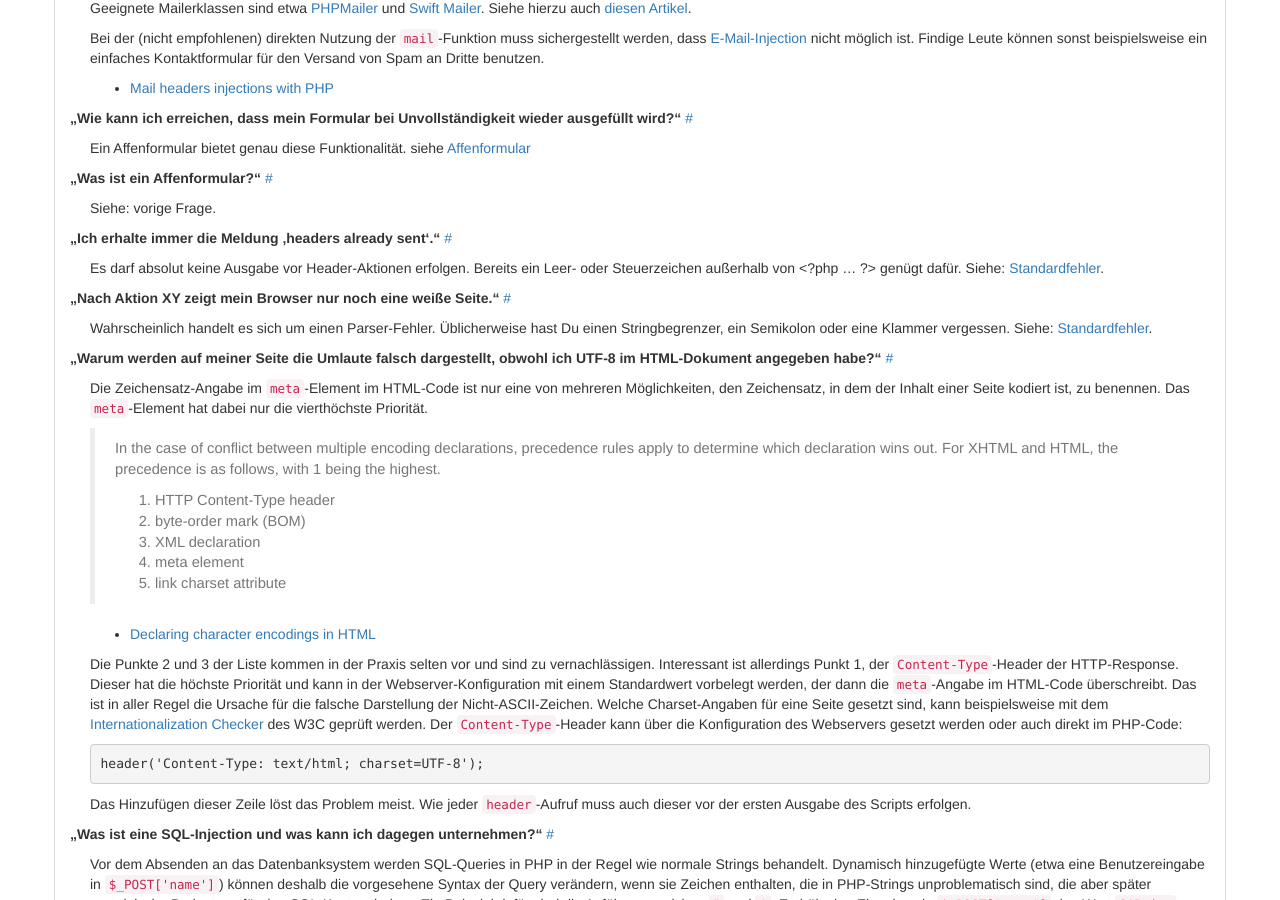
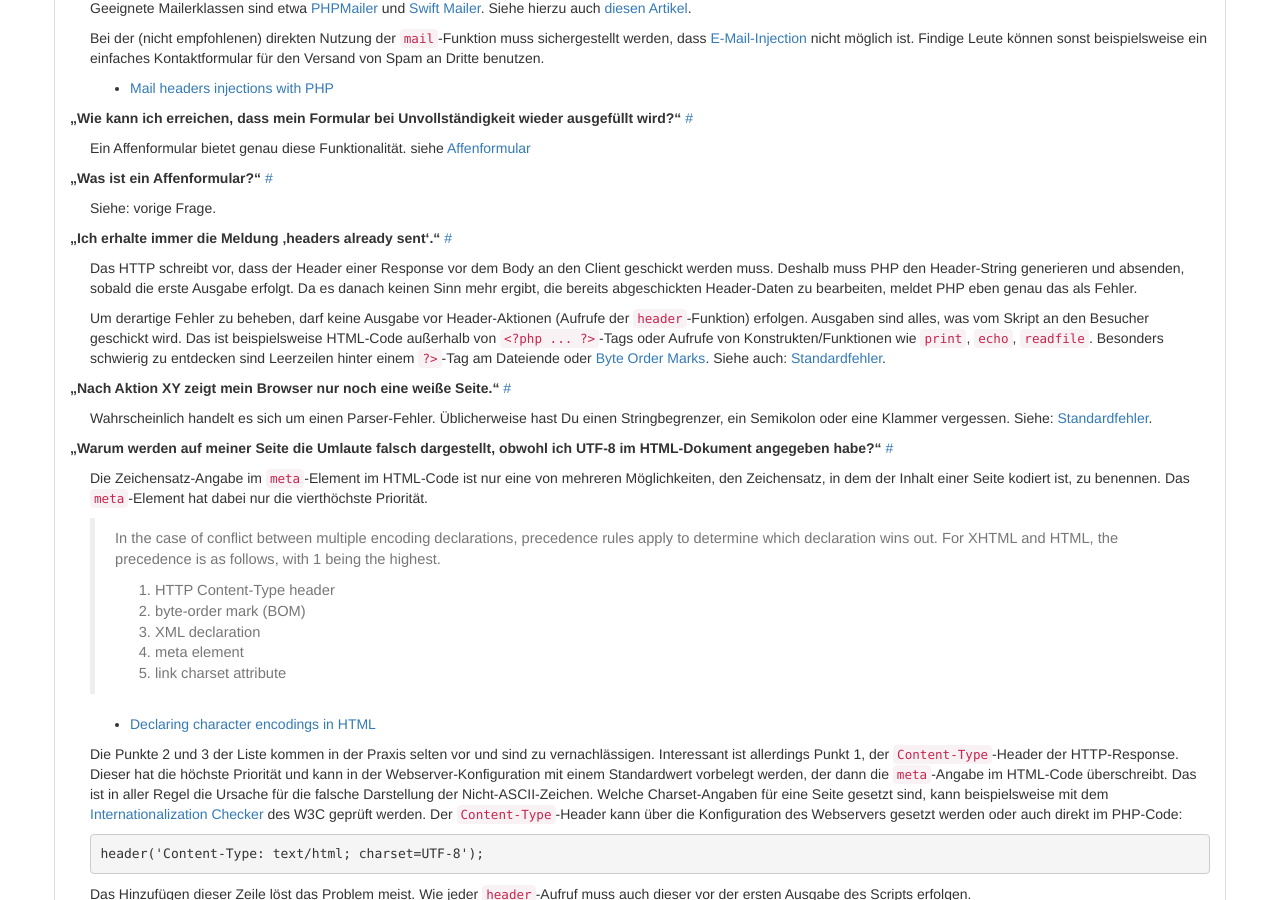
Before and after one commit to php-de/php-de.github.io, a Jekyll site: the page built from introduction/faq.md, in a window 1280 px wide and 900 px high, scrolled down 547 px. Built offline with Jekyll 4.4.1, drawn with Linux system fonts in a browser that asks for light colours; nearby versions of some CDN libraries.

Commit message:
FAQ - Headers already sent erweitert

```diff
--- a/introduction/faq.md
+++ b/introduction/faq.md
@@ -96,8 +96,19 @@ Siehe: vorige Frage.
 
 <div style="margin-left: 20px;">
 
-Es darf absolut keine Ausgabe vor Header-Aktionen erfolgen. Bereits ein Leer-
-oder Steuerzeichen außerhalb von <?php ... ?> genügt dafür. Siehe:
+Das HTTP schreibt vor, dass der Header einer Response vor dem Body an den
+Client geschickt werden muss. Deshalb muss PHP den Header-String generieren
+und absenden, sobald die erste Ausgabe erfolgt. Da es danach keinen Sinn
+mehr ergibt, die bereits abgeschickten Header-Daten zu bearbeiten, meldet
+PHP eben genau das als Fehler.
+
+Um derartige Fehler zu beheben, darf keine Ausgabe vor Header-Aktionen
+(Aufrufe der `header`-Funktion) erfolgen. Ausgaben sind alles, was vom
+Skript an den Besucher geschickt wird. Das ist beispielsweise HTML-Code
+außerhalb von `<?php ... ?>`-Tags oder Aufrufe von Konstrukten/Funktionen
+wie `print`, `echo`, `readfile`. Besonders schwierig zu entdecken sind
+Leerzeilen hinter einem `?>`-Tag am Dateiende oder [Byte Order
+Marks](https://de.wikipedia.org/wiki/Byte_Order_Mark). Siehe auch:
 [Standardfehler]({{ site.url }}/jumpto/standardfehler/).
 
 </div>
```
